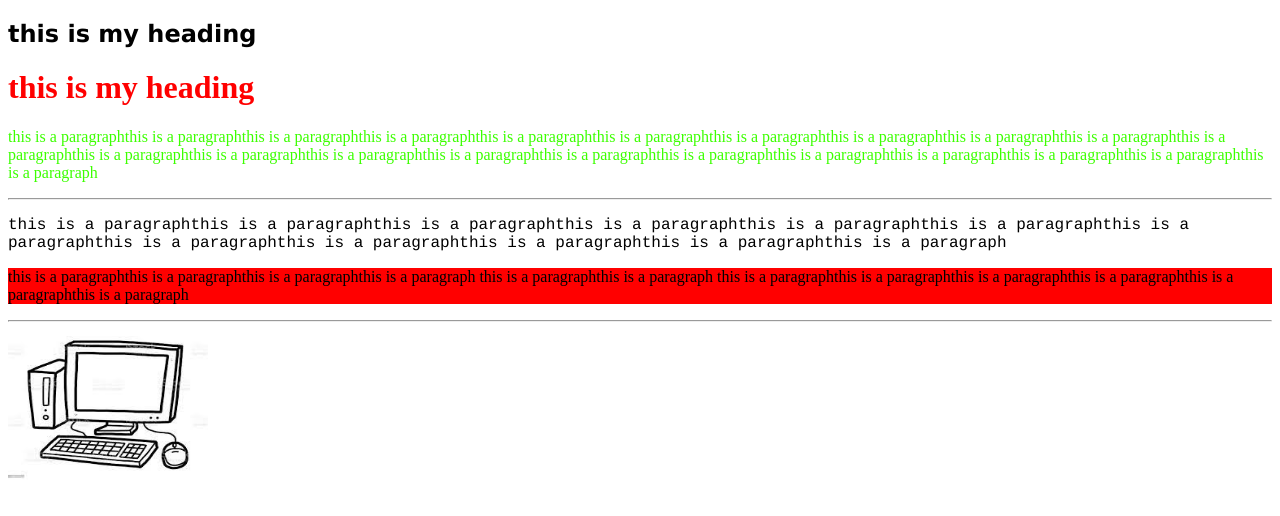
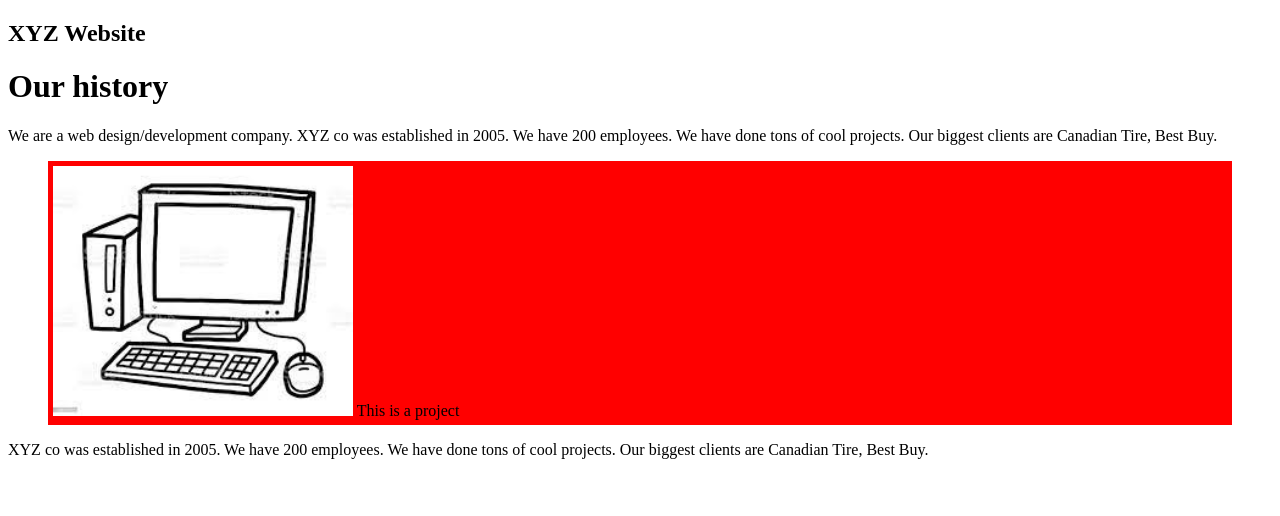
Before and after one commit to ULTRACODE1521/python-101, a plain HTML site: page HTML project/index.html in a window 1280 px wide. Drawn offline with Linux system fonts and the light colour scheme.

Commit message:
Add files via upload

```diff
--- a/HTML project/index.html
+++ b/HTML project/index.html
@@ -4,23 +4,29 @@
 
 <title>My first HTML Page</title>
 
-</head>
+    </head>
+<style>
+figure {width: 300; padding: 5px; background-color: red}
+figcaption {font-family: Arial; font-weight: bold; text-align: center}
+
+</style>
+
 
 <body>
-<h2 style="font-family:verdana;">this is my heading</h2>
-<h1 style='color: rgb(255, 0, 0);'>this is my heading</h1>
+ <h2>XYZ Website</h2>
 
-<p style="color: rgb(60, 255, 0);">this is a paragraphthis is a paragraphthis is a paragraphthis is a paragraphthis is a paragraphthis is a paragraphthis is a paragraphthis is a paragraphthis is a paragraphthis is a paragraphthis is a paragraphthis is a paragraphthis is a paragraphthis is a paragraphthis is a paragraphthis is a paragraphthis is a paragraphthis is a paragraphthis is a
-    paragraphthis is a paragraphthis is a paragraphthis is a paragraph</p>
- <hr>
-<p style="font-family:courier;">this is a paragraphthis is a paragraphthis is a paragraphthis is a paragraphthis is a paragraphthis is a paragraphthis is a paragraphthis is a paragraphthis is a paragraphthis is a paragraphthis is a paragraphthis is a paragraph</p>
+<h1>Our history</h1>
 
-<p style="background-color:red;">this is a paragraphthis is a paragraphthis is a paragraphthis is a paragraph
-this is a paragraphthis is a paragraph
-this is a paragraphthis is a paragraphthis is a paragraphthis is a paragraphthis is a paragraphthis is a paragraph</p>
+<p> We are a web design/development company. XYZ co was established in 2005. We have 200 employees.
+    We have done tons of cool projects. Our biggest clients are Canadian Tire,
+ Best Buy. </p>
+<figure> <img src="images/computer.jpg" width = "300" height = "250">
+<figurecaption> This is a project</figurecaption>
+</figure>
+ <p> XYZ co was established in 2005. We have 200 employees.
+    We have done tons of cool projects. Our biggest clients are Canadian Tire,
+ Best Buy. </p>
 
-<hr>
-<img src = "images/computer.jpg" width="200" height="150" alt="desktop computer, monitor, a keyboard, and mouse in a drawn like visual">
 </body>
 
 
```
Also changed, not shown: HTML project/indexbackup.html (added, +27 -0 lines), 1 other file.
